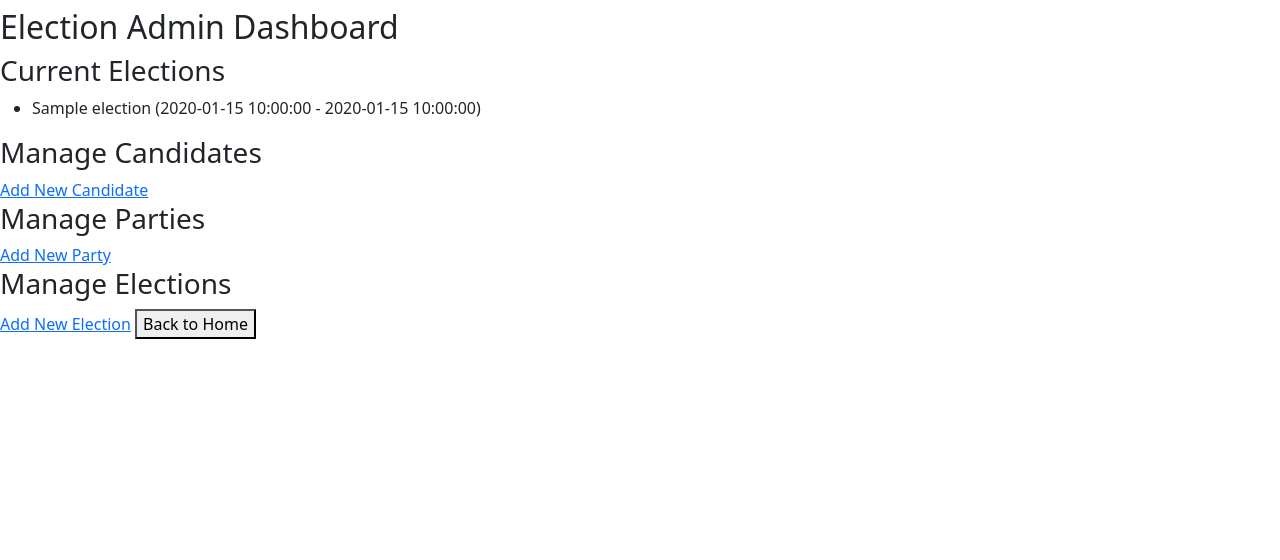
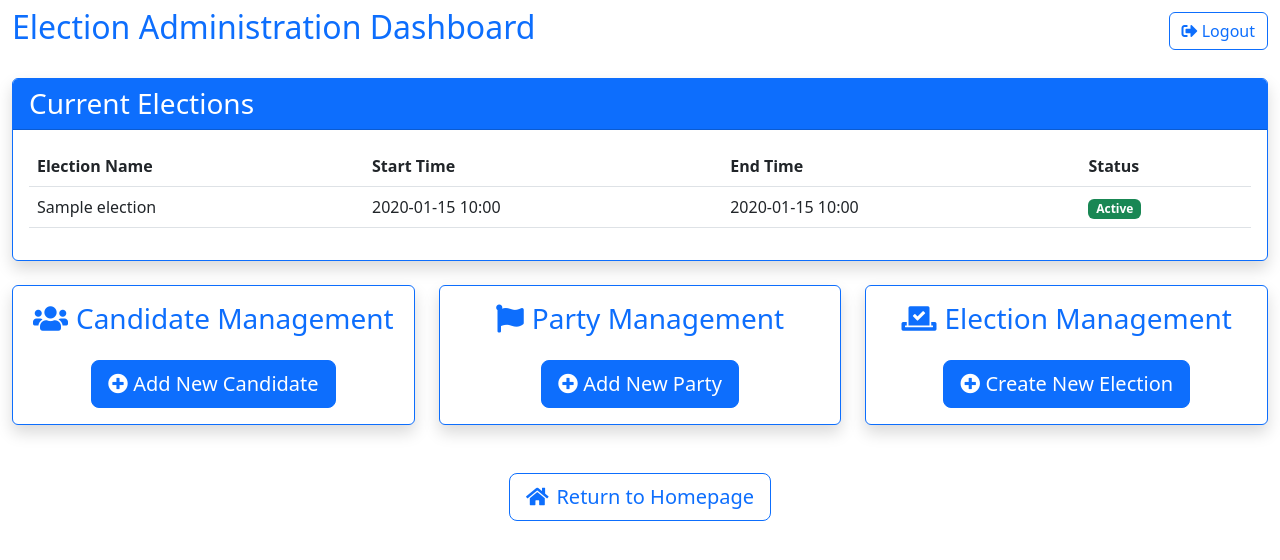
Before and after one commit to Natnaelwa7/evotingdeployment, a Flask app: page /eadmin/dashboard in a window 1280 px wide. Shown: the top 560 px of the page. Run offline with Flask 3, Linux system fonts and the light colour scheme; a user stored in the database is signed in; tables that the repository leaves empty hold one stand-in row (values such as "Sample post"); some libraries are stand-ins or nearby versions.

Commit message:
Update eadmin_dashboard.html

```diff
--- a/templates/eadmin_dashboard.html
+++ b/templates/eadmin_dashboard.html
@@ -3,25 +3,127 @@
 {% block title %}Election Admin Dashboard{% endblock %}
 
 {% block content %}
-<h2>Election Admin Dashboard</h2>
+<div class="container-fluid">
+    <!-- Header Section -->
+    <div class="d-flex justify-content-between align-items-center mb-4">
+        <h2 class="text-primary">Election Administration Dashboard</h2>
+        <form action="{{ url_for('logout') }}" method="POST">
+            <button type="submit" class="btn btn-outline-primary">
+                <i class="fas fa-sign-out-alt"></i> Logout
+            </button>
+        </form>
+    </div>
 
-<h3>Current Elections</h3>
-<ul>
-    {% for election in elections %}
-        <li>{{ election.name }} ({{ election.start_time }} - {{ election.end_time }})</li>
-    {% endfor %}
-</ul>
+    <!-- Current Elections Card -->
+    <div class="card shadow mb-4 border-primary">
+        <div class="card-header bg-primary text-white">
+            <h3 class="mb-0">Current Elections</h3>
+        </div>
+        <div class="card-body">
+            <div class="table-responsive">
+                <table class="table table-hover">
+                    <thead>
+                        <tr>
+                            <th>Election Name</th>
+                            <th>Start Time</th>
+                            <th>End Time</th>
+                            <th>Status</th>
+                        </tr>
+                    </thead>
+                    <tbody>
+                        {% for election in elections %}
+                        <tr>
+                            <td>{{ election.name }}</td>
+                            <td>{{ election.start_time.strftime('%Y-%m-%d %H:%M') }}</td>
+                            <td>{{ election.end_time.strftime('%Y-%m-%d %H:%M') }}</td>
+                            <td>
+                                {% if election.is_active %}
+                                <span class="badge bg-success">Active</span>
+                                {% else %}
+                                <span class="badge bg-secondary">Inactive</span>
+                                {% endif %}
+                            </td>
+                        </tr>
+                        {% endfor %}
+                    </tbody>
+                </table>
+            </div>
+        </div>
+    </div>
 
-<h3>Manage Candidates</h3>
-<a href="{{ url_for('add_candidate') }}">Add New Candidate</a>
+    <!-- Management Cards Grid -->
+    <div class="row">
+        <!-- Candidates Card -->
+        <div class="col-md-4 mb-4">
+            <div class="card h-100 shadow border-primary">
+                <div class="card-body text-center">
+                    <h3 class="card-title text-primary mb-4">
+                        <i class="fas fa-users me-2"></i>Candidate Management
+                    </h3>
+                    <a href="{{ url_for('add_candidate') }}" class="btn btn-primary btn-lg">
+                        <i class="fas fa-plus-circle"></i> Add New Candidate
+                    </a>
+                </div>
+            </div>
+        </div>
 
-<h3>Manage Parties</h3>
-<a href="{{ url_for('add_party') }}">Add New Party</a>
+        <!-- Parties Card -->
+        <div class="col-md-4 mb-4">
+            <div class="card h-100 shadow border-primary">
+                <div class="card-body text-center">
+                    <h3 class="card-title text-primary mb-4">
+                        <i class="fas fa-flag me-2"></i>Party Management
+                    </h3>
+                    <a href="{{ url_for('add_party') }}" class="btn btn-primary btn-lg">
+                        <i class="fas fa-plus-circle"></i> Add New Party
+                    </a>
+                </div>
+            </div>
+        </div>
 
-<h3>Manage Elections</h3>
-<a href="{{ url_for('add_election') }}">Add New Election</a>
-<a href="{{ url_for('home') }}">
-    <button>Back to Home</button>
-</a>
+        <!-- Elections Card -->
+        <div class="col-md-4 mb-4">
+            <div class="card h-100 shadow border-primary">
+                <div class="card-body text-center">
+                    <h3 class="card-title text-primary mb-4">
+                        <i class="fas fa-vote-yea me-2"></i>Election Management
+                    </h3>
+                    <a href="{{ url_for('add_election') }}" class="btn btn-primary btn-lg">
+                        <i class="fas fa-plus-circle"></i> Create New Election
+                    </a>
+                </div>
+            </div>
+        </div>
+    </div>
+
+    <!-- Back to Home -->
+    <div class="mt-4 text-center">
+        <a href="{{ url_for('home') }}" class="btn btn-outline-primary btn-lg">
+            <i class="fas fa-home me-2"></i>Return to Homepage
+        </a>
+    </div>
+</div>
+
+<style>
+    .card {
+        transition: transform 0.2s;
+    }
+    .card:hover {
+        transform: translateY(-5px);
+    }
+    .text-primary {
+        color: #0d6efd !important;
+    }
+    .btn-primary {
+        background-color: #0d6efd;
+        border-color: #0d6efd;
+    }
+    .border-primary {
+        border-color: #0d6efd !important;
+    }
+</style>
+
+<!-- Add Font Awesome for icons -->
+<link rel="stylesheet" href="https://cdnjs.cloudflare.com/ajax/libs/font-awesome/5.15.4/css/all.min.css">
 
 {% endblock %}
```
